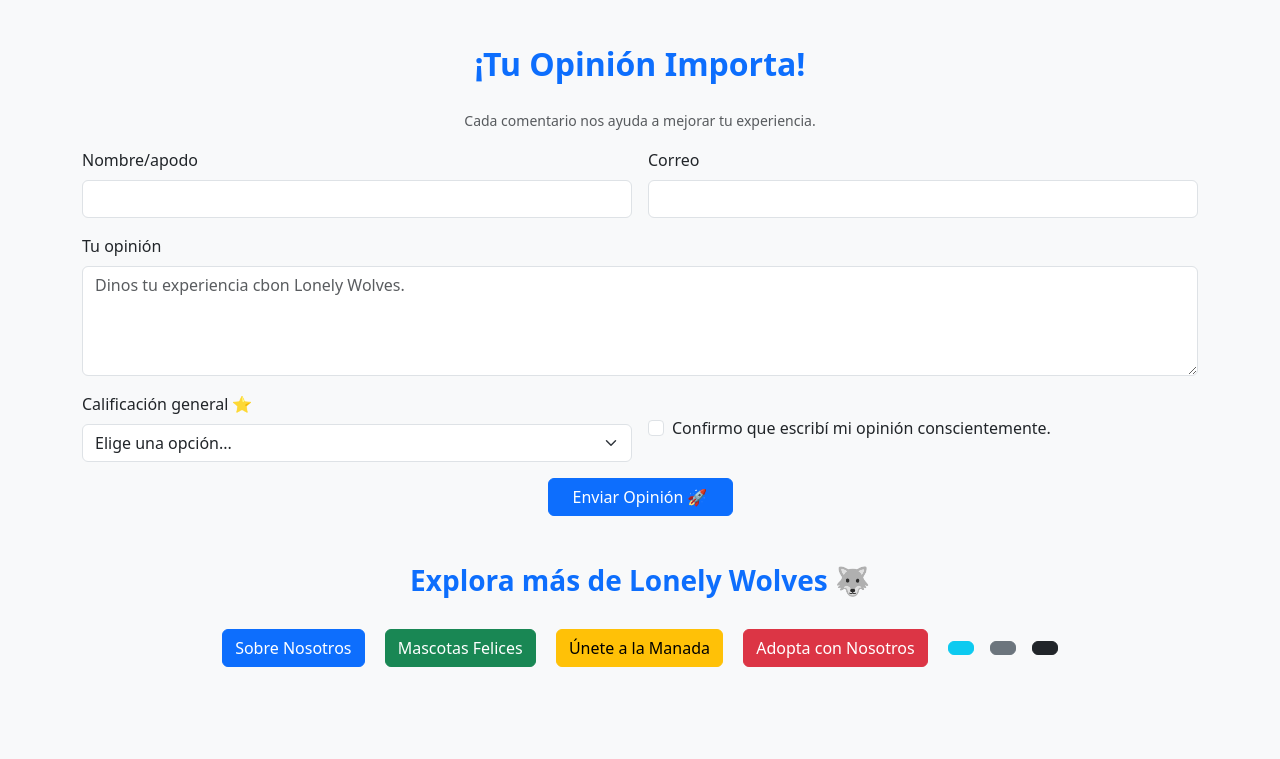
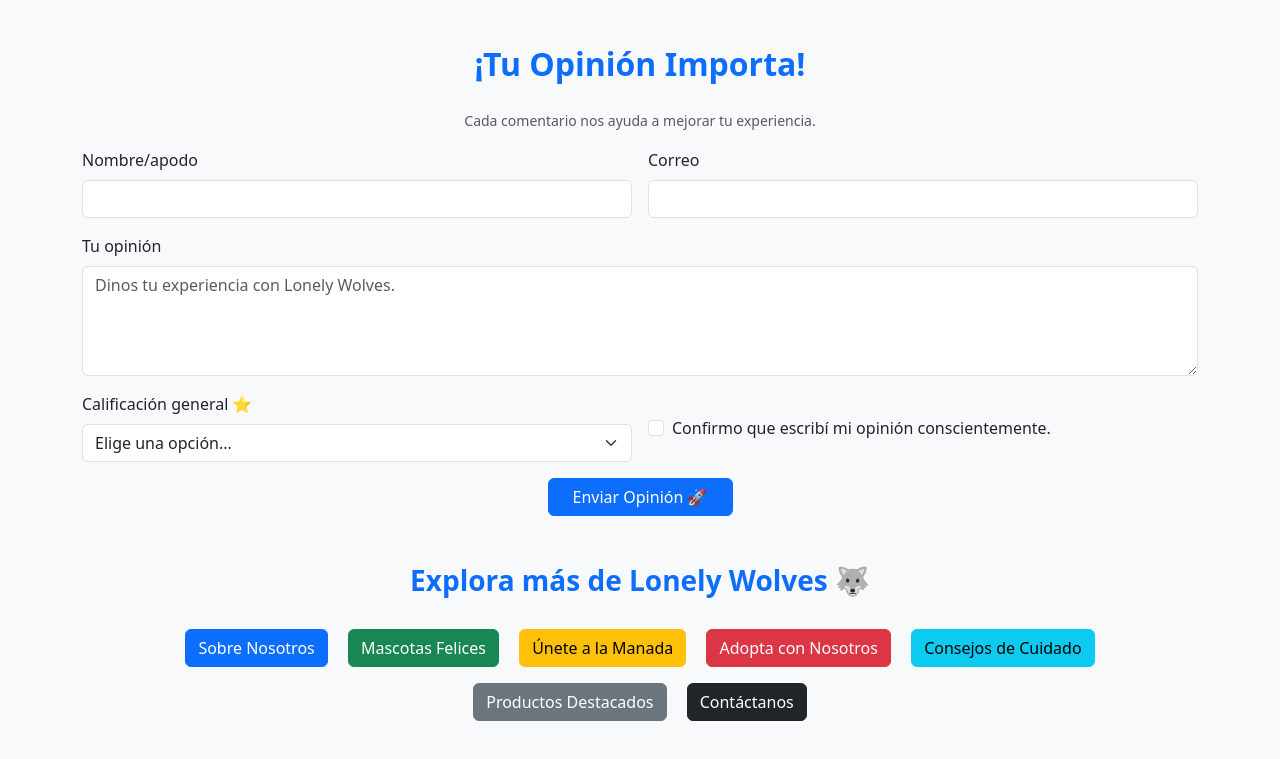
Before and after one commit to Kattyadom/Lobosolitarios, a plain HTML site: page index.html in a window 1280 px wide. Shown: the part 2641-3400 px from the top of the page. Drawn offline with nearby package versions, Linux system fonts and the light colour scheme.

Commit message:
Modales corregidos
modales arreglados

```diff
--- a/index.html
+++ b/index.html
@@ -298,7 +298,7 @@
   <!-- Opinión -->
       <div class="col-12">
         <label for="opinion" class="form-label">Tu opinión</label>
-        <textarea class="form-control" id="opinion" rows="4" required placeholder="Dinos tu experiencia cbon Lonely Wolves."></textarea>
+        <textarea class="form-control" id="opinion" rows="4" required placeholder="Dinos tu experiencia con Lonely Wolves."></textarea>
         <div class="valid-feedback">¡Gracias por compartir!</div>
         <div class="invalid-feedback">Escribe algo, don't be shy.</div>
       </div>
@@ -350,7 +350,6 @@
 <!-- Amigos esta es la parte de los modales -->
 <div class="container text-center my-5">
   <h3 class="text-primary fw-bold mb-4">Explora más de Lonely Wolves 🐺</h3>
-
   <button type="button" class="btn btn-primary m-2" data-bs-toggle="modal" data-bs-target="#modalInfo">
     Sobre Nosotros
   </button>
@@ -363,13 +362,13 @@
   <button type="button" class="btn btn-danger m-2" data-bs-toggle="modal" data-bs-target="#modalAdoptar">
     Adopta con Nosotros
   </button>
-    <button type="button" class="btn btn-info m-2" data-bs-toggle="modal" data-bs-target="#modalCuidados"
+    <button type="button" class="btn btn-info m-2" data-bs-toggle="modal" data-bs-target="#modalCuidados">
     Consejos de Cuidado
     </button>
-    <button type="button" class="btn btn-secondary m-2" data-bs-toggle="modal" data-bs-target="#modalProductos"
+    <button type="button" class="btn btn-secondary m-2" data-bs-toggle="modal" data-bs-target="#modalProductos">
     Productos Destacados
     </button>
-    <button type="button" class="btn btn-dark m-2" data-bs-toggle="modal" data-bs-target="#modalContacto"
+    <button type="button" class="btn btn-dark m-2" data-bs-toggle="modal" data-bs-target="#modalContacto">
     Contáctanos
     </button>
 </div>
@@ -433,14 +432,8 @@
     </div>
   </div>
 </div>
-<div class="container mt-4 text-center">
-<!-- ALERTA ADOPCIÓN -->
-<div class="container mt-4 text-center">
-  <div id="alert-adopcion" class="alert alert-primary alert-dismissible fade d-none" role="alert">
-    <strong>¡Aviso!</strong> Gracias por querer adoptar. Te contactaremos pronto. 💖
-    <button type="button" class="btn-close" data-bs-dismiss="alert" aria-label="Close"></button>
-  </div>
-        <!--Quinto modal, sobre cuidados-->
+
+<!--Quinto modal, sobre cuidados-->
     <div class="modal fade" id="modalCuidados" tabindex="-1" aria-hidden="true">
   <div class="modal-dialog">
     <div class="modal-content text-center p-4">
@@ -452,6 +445,7 @@
       <button class="btn btn-info mt-2" data-bs-dismiss="modal">Entendido</button>
     </div>
   </div>
+
   <!--Sexto modal, sobre productos destacados-->
   <div class="modal fade" id="modalProductos" tabindex="-1" aria-hidden="true">
   <div class="modal-dialog">
@@ -466,6 +460,7 @@
     </div>
   </div>
 </div>
+
 <!--Septimo modal, contacto-->
 <div class="modal fade" id="modalContacto" tabindex="-1" aria-hidden="true">
   <div class="modal-dialog">
@@ -483,7 +478,13 @@
     </div>
   </div>
 </div>
-
+<div class="container mt-4 text-center">
+<!-- ALERTA ADOPCIÓN -->
+<div class="container mt-4 text-center">
+  <div id="alert-adopcion" class="alert alert-primary alert-dismissible fade d-none" role="alert">
+    <strong>¡Aviso!</strong> Gracias por querer adoptar. Te contactaremos pronto. 💖
+    <button type="button" class="btn-close" data-bs-dismiss="alert" aria-label="Close"></button>
+  </div>
 <!--Amigos esta es la parte que me toca , ya la hice para que vean que responsable soy-->
 <!--Footer-->
 <footer class="bg-dark text-white mt-5 py-2">
```
